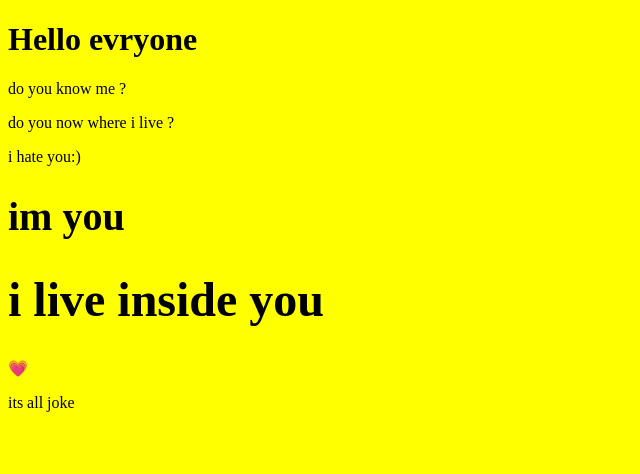
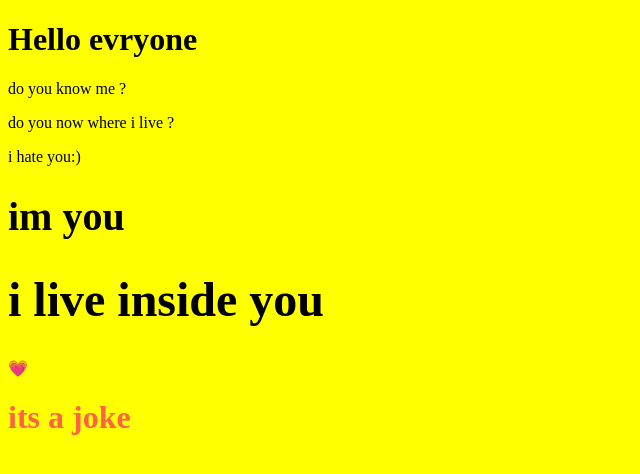
Before and after one commit to hass0n3/Hello-everyone, a plain HTML site: page index.html in a window 1280 px wide. Shown: the whole page, without its empty margins (0-640 px from the left). Drawn offline with Linux system fonts and the light colour scheme.

Commit message:
changing the coler to read

```diff
--- a/index.html
+++ b/index.html
@@ -15,8 +15,7 @@
 <h1 style="font-size:250%;">im you</h1>
 <h1 style="font-size:300%;">i live inside you</h1>
 &#128151
-<p>its all joke<p/>
-
+<h1 style="color:Tomato;">its a joke</h1>
     <script src="script.js"></script>
   </body>
 </html>
```
